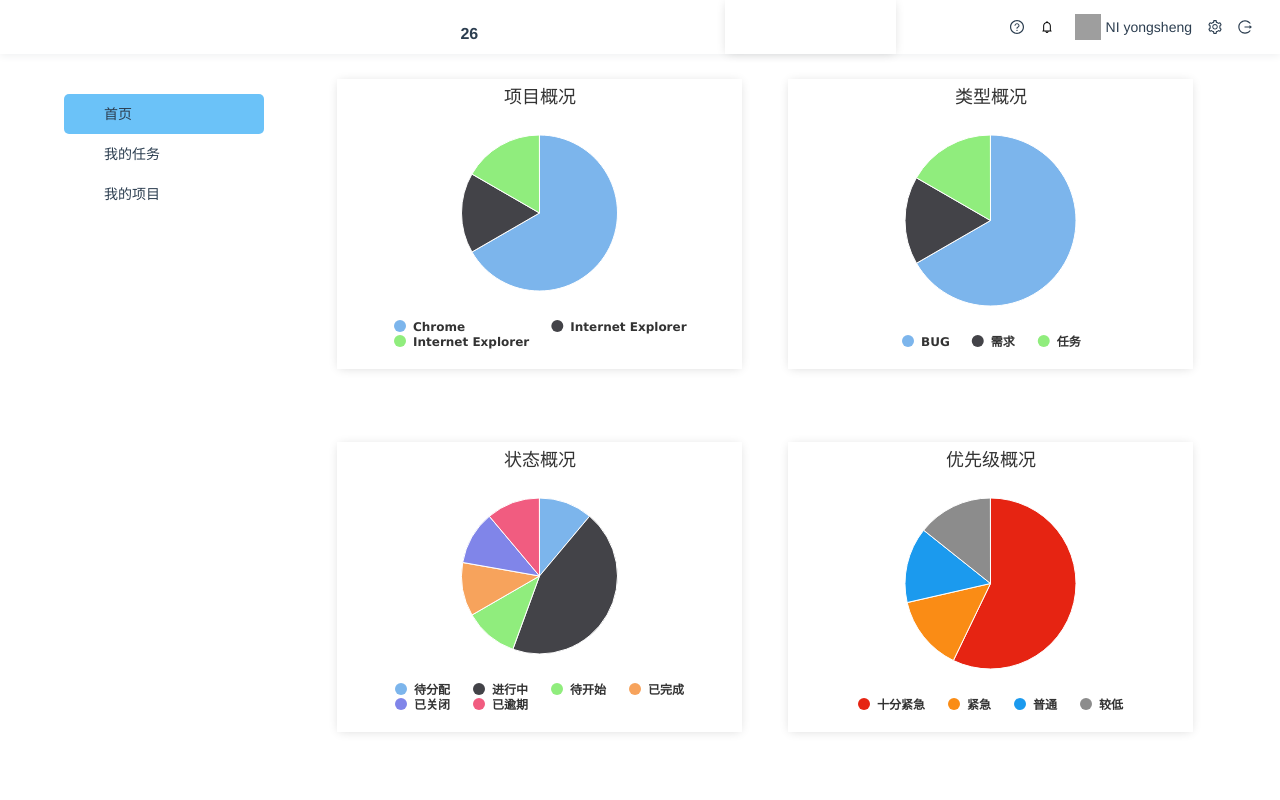
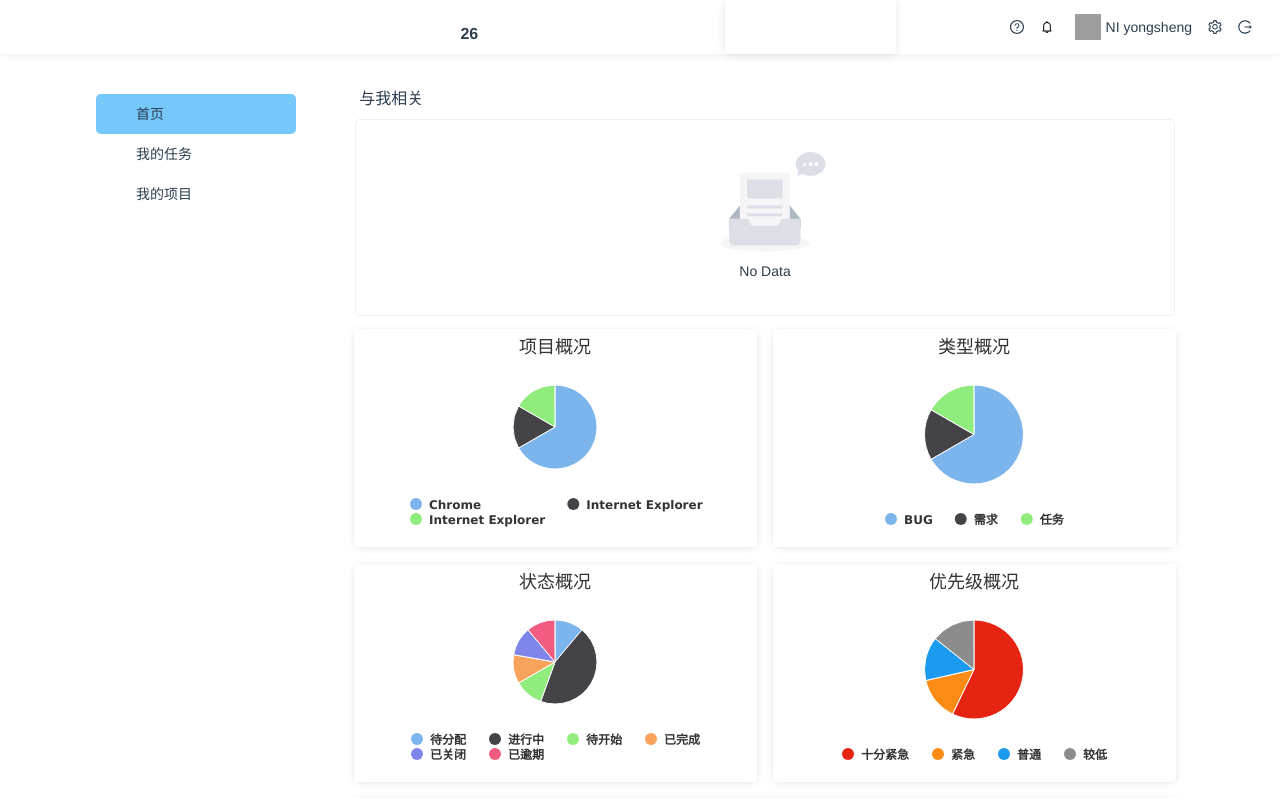
Before and after one commit to nnnnnnnnnni/longtong, a Vue app in the folder frontend/: page /workbench/home in a window 1280 px wide. Built offline with nearby package versions, Linux system fonts and the light colour scheme; grey boxes are pictures that could not be loaded.

Commit message:
20200916

```diff
--- a/frontend/src/assets/scroll.css
+++ b/frontend/src/assets/scroll.css
@@ -1,5 +1,5 @@
 ::-webkit-scrollbar {
-    width: 5px;
+    width: 1px;
     height: 10px;
     overflow: auto;
 }
--- a/frontend/src/components/index.js
+++ b/frontend/src/components/index.js
@@ -1,5 +1,5 @@
 import Vue from 'vue'
-import { Button, Input, FormModel, Card, Icon, Tooltip, Avatar, DatePicker, Upload, Calendar, Tabs, Empty } from 'ant-design-vue'
+import { Button, Input, FormModel, Card, Icon, Tooltip, Avatar, DatePicker, Upload, Calendar, Tabs, Empty, Select } from 'ant-design-vue'
 Vue.use(FormModel)
 Vue.use(Button)
 Vue.use(Input)
@@ -12,3 +12,4 @@ Vue.use(Upload)
 Vue.use(Calendar)
 Vue.use(Tabs)
 Vue.use(Empty)
+Vue.use(Select)
--- a/frontend/src/components/workbench/benchMenu.vue
+++ b/frontend/src/components/workbench/benchMenu.vue
@@ -65,6 +65,6 @@ export default {
   background-color: rgba(0, 0, 0, 0.08);
 }
 .menu-active {
-  background-color: #6bc2f8;
+  background-color: #76c7fa !important;
 }
 </style>
--- a/frontend/src/components/workbench/home.vue
+++ b/frontend/src/components/workbench/home.vue
@@ -1,5 +1,13 @@
 <template>
   <div class="home">
+    <div class="news">
+      <div class="news-header">与我相关</div>
+      <div class="news-content">
+        <div class="middle" v-if="newsData.length == 0">
+          <a-empty></a-empty>
+        </div>
+      </div>
+    </div>
     <div class="chart-item">
       <div id="projectChart" class="item"></div>
     </div>
@@ -12,15 +20,20 @@
     <div class="chart-item">
       <div id="priorityChart" class="item"></div>
     </div>
+    <div class="chart-item">
+      <div id="typeTrendChart" class="item"></div>
+    </div>
   </div>
 </template>
 
 <script>
+import * as utils from '../../lib/utils'
 import highchart from "highcharts";
 export default {
   name: "home",
   data() {
     return {
+      newsData: [],
       projectchartData: [
         {
           name: "Chrome",
@@ -100,13 +113,14 @@ export default {
     };
   },
   mounted() {
-    this.drawChart("projectChart", "项目概况", this.projectchartData);
-    this.drawChart('problemChart', '类型概况', this.problemChartData);
-    this.drawChart('typeChart', '状态概况', this.typeChartData);
-    this.drawChart('priorityChart', '优先级概况', this.priorityChartData);
+    this.drawPieChart("projectChart", "项目概况", this.projectchartData);
+    this.drawPieChart('problemChart', '类型概况', this.problemChartData);
+    this.drawPieChart('typeChart', '状态概况', this.typeChartData);
+    this.drawPieChart('priorityChart', '优先级概况', this.priorityChartData);
+    this.drawLineChart('typeTrendChart', '类型趋势')
   },
   methods: {
-    drawChart: function (container, title, data) {
+    drawPieChart: function (container, title, data) {
       highchart.chart(container, {
         chart: {
           plotShadow: false,
@@ -141,6 +155,52 @@ export default {
         ],
       });
     },
+    drawLineChart(container, title, dataX, dataY) {
+      const chart = highchart.chart(container, {
+        chart: {
+          type: 'spline'
+        },
+        animation: {
+          defer: '2000'
+        },
+        title: {
+          text: title
+        },
+        xAxis: {
+          categories: ['Jan', 'Feb', 'Mar', 'Apr', 'May', 'Jun', 'Jul', 'Aug', 'Sep', 'Oct', 'Nov', 'Dec']
+        },
+        credits: {
+          enabled: false
+        },
+        yAxis: {
+          title: {
+              text: '数量'
+          },
+          labels: {
+            formatter: function () {
+              return this.value;
+            }
+          }
+        },
+        tooltip: {
+          crosshairs: true,
+          shared: true
+        },
+        series: [{
+          name: 'Tokyo',
+          marker: {
+            symbol: 'circle'
+          },
+          data: [7.0, 6.9, 9.5, 14.5, 18.2, 21.5, 25.2, 23.3, 18.3, 1.9, 9.6, 9.6, 9.6]
+        }, {
+          name: 'London',
+          marker: {
+            symbol: 'circle'
+          },
+          data: [4.2, 5.7, 8.5, 11.9, 15.2, 17.0, 16.6, 14.2, 10.3, 6.6, 4.8]
+        }]
+    })
+    },
   },
 };
 </script>
@@ -148,28 +208,60 @@ export default {
 
 <style scoped>
 .home {
-  padding-top: 20px;
   height: 100%;
   width: 100%;
   box-sizing: border-box;
   display: flex;
   justify-content: space-around;
-  align-items: flex-start;
+  align-content: flex-start;
   overflow-y: auto;
   flex-wrap: wrap;
 }
+.home .news {
+  width: 100%;
+  height: 34%;
+  box-sizing: border-box;
+  overflow: hidden;
+  padding: 5px;
+}
+.news .news-header {
+  display: flex;
+  align-items: center;
+  justify-content: space-between;
+  height: 40px;
+  user-select: none;
+  line-height: 20px;
+  box-sizing: border-box;
+  padding-left: 1%;
+  font-size: 16px;
+}
+.news .news-content {
+  height: calc(100% - 40px);
+  width: 99%;
+  margin: 0 auto;
+  border-radius: 5px;
+  border: 1px solid #f0f0f0;
+}
 .home .chart-item {
+  flex: 1 0 auto;
+  border-radius: 5px;
   min-width: 350px;
-  margin: 5px;
-  width: 45%;
+  margin: 1%;
+  width: 30%;
   display: flex;
   justify-content: center;
   align-items: center;
-  height: 40%;
+  height: 30%;
   box-shadow: 0px 1px 10px -2px rgba(0, 0, 0, 0.16);
 }
 .chart-item .item {
   width: 100%;
   height: 100%;
 }
+.middle {
+  display: flex;
+  justify-content: center;
+  align-items: center;
+  height: 100%;
+}
 </style>
--- a/frontend/src/components/workbench/missions.vue
+++ b/frontend/src/components/workbench/missions.vue
@@ -1,39 +1,40 @@
 <template>
-  <div class='missions'>
-    <div>
-      <a-tabs size='small'>
+  <div class="missions">
+    <a-tabs size="small">
       <a-tab-pane key="1" tab="所有任务">
         <all />
       </a-tab-pane>
-        <a-tab-pane key="2" tab="我发起的" force-render>
+      <a-tab-pane key="2" tab="我发起的">
         <launch />
       </a-tab-pane>
       <a-tab-pane key="3" tab="我参与的">
         <participate />
       </a-tab-pane>
+      <a-select default-value="lucy" style="width: 120px"  slot="tabBarExtraContent">
+        <a-select-option value="lucy">Lucy</a-select-option>
+        <a-select-option value="lucy1">Lucy1</a-select-option>
+      </a-select>
     </a-tabs>
-    </div>
   </div>
 </template>
 
 <script>
-import participate from './tabs/participate'
-import launch from './tabs/launch'
-import all from './tabs/all'
+import participate from "./tabs/participate";
+import launch from "./tabs/launch";
+import all from "./tabs/all";
 export default {
-  name: 'missions',
+  name: "missions",
   data() {
     return {};
   },
   components: {
     participate,
     all,
-    launch
-  }
+    launch,
+  },
 };
 </script>
 
 
 <style scoped>
-
 </style>
--- a/frontend/src/lib/utils.js
+++ b/frontend/src/lib/utils.js
@@ -38,3 +38,15 @@ export const ismail = (mail) => {
         return true;
     }
 }
+
+export const debounce = (fnc, wait) => {
+    let timer = null;
+    return function () {
+        if (timer) {
+            clearTimeout(timer)
+        }
+        timer = setTimeout(() => {
+            fnc()
+        }, wait);
+    }
+}
--- a/frontend/src/pages/workbench.vue
+++ b/frontend/src/pages/workbench.vue
@@ -25,9 +25,7 @@ export default {
 
 <style scoped>
 .workbench{
-  width: 90%;
-  max-width: 1500px;
-  min-width: 800px;
+  width: 85%;
   height: 100%;
   margin: 0 auto;
   display: flex;
@@ -36,10 +34,12 @@ export default {
 .bench-menu {
   width: 200px;
   height: 100%;
+  min-width: 150px;
 }
 .bench-container {
   flex: 1;
   padding-left: 50px;
+  padding-top: 20px;
   box-sizing: border-box;
   height: 100%;
 }
```
Lines whose indentation alone changed are shown as unchanged.
